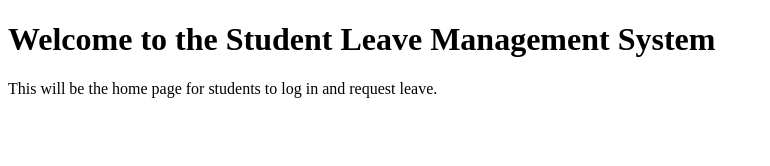
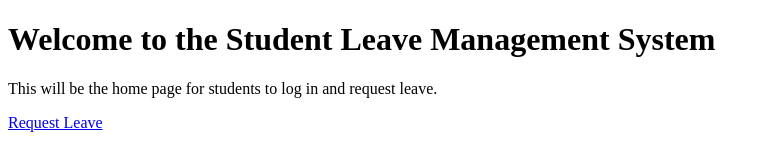
Before and after one commit to 23q71a4263-dotcom/student-leave-management-system, a plain HTML site: page index.html in a window 1280 px wide. Shown: the whole page, without its empty margins (0-770 px from the left). Drawn offline with Linux system fonts and the light colour scheme.

Commit message:
Update index.html

```diff
--- a/index.html
+++ b/index.html
@@ -7,5 +7,8 @@
 <body>
     <h1>Welcome to the Student Leave Management System</h1>
     <p>This will be the home page for students to log in and request leave.</p>
+    <p>
+        <a href="leave-request.html">Request Leave</a>
+    </p>
 </body>
 </html>
```
